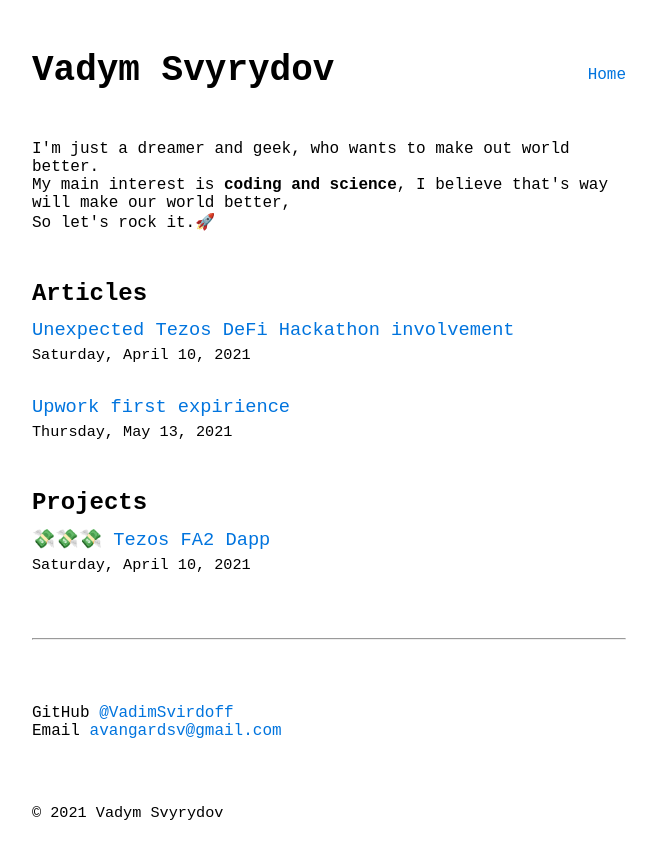
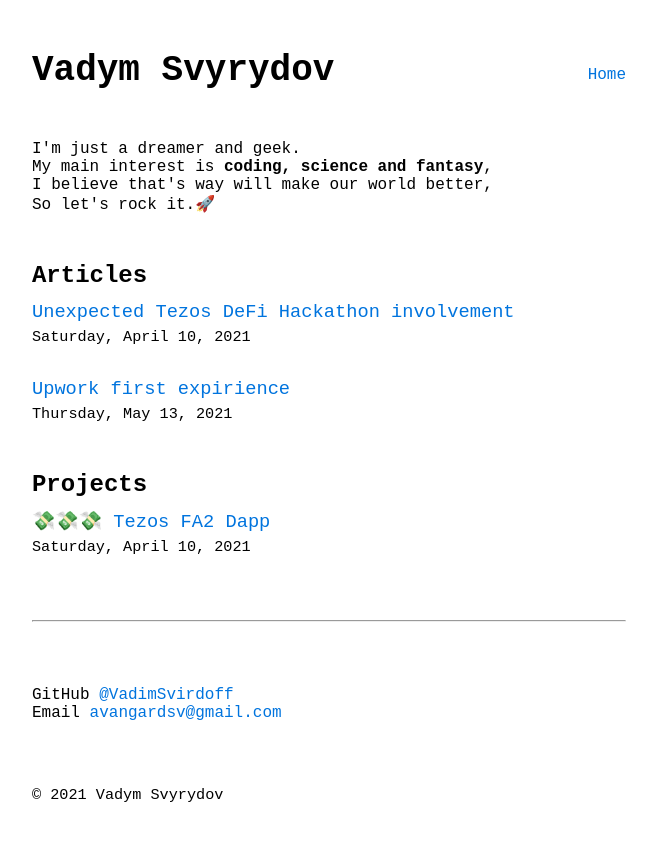
Before and after one commit to VadimSvirdoff/blog, a Next.js app: page / in a window 1280 px wide. Shown: the top 858 px of the page, without its empty margins (311-968 px from the left). Built offline with nearby package versions, Linux system fonts and the light colour scheme.

Commit message:
edit bio

```diff
--- a/modules/home/HomePage.tsx
+++ b/modules/home/HomePage.tsx
@@ -37,8 +37,9 @@ const HomePage = ({ blogs, projects }: HomePageProps) => {
           <Nav />
           <div className={styles.blurb}>
             <p>
-              I'm just a dreamer and geek, who wants to make out world better. <br/>
-              My main interest is <strong>coding and science</strong>, I believe that's way will make our world better,<br/>
+              I'm just a dreamer and geek.<br/>
+              My main interest is <strong>coding, science and fantasy</strong>,<br/>
+              I believe that's way will make our world better,<br/>
               So let's rock it.🚀
             </p>
 
```
